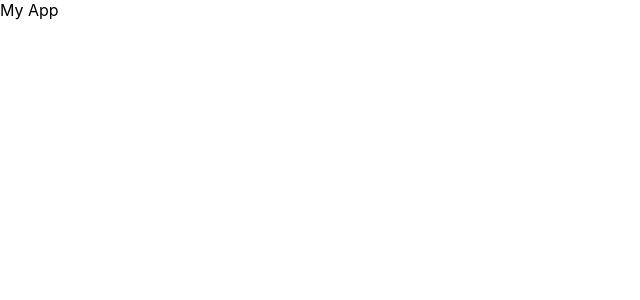
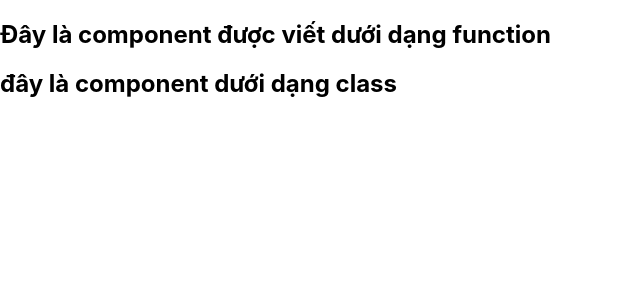
Before and after one commit to dinh2350/reactjsfe52, a React (Create React App) app: page / in a window 1280 px wide. Shown: the top 300 px of the page, without its empty margins (0-640 px from the left). Built offline with nearby package versions, Linux system fonts and the light colour scheme.

Commit message:
finish component

```diff
--- a/src/App.js
+++ b/src/App.js
@@ -1,9 +1,15 @@
 import React from "react";
 import logo from "./logo.svg";
 import "./App.css";
-
+import StateLessComponent from "./components/StateLessComponent";
+import StateFull, { StateFullComponent } from "./components/StateFullComponent";
 function App() {
-  return <div>My App</div>;
+  return (
+    <div>
+      <StateLessComponent />
+      <StateFull />
+    </div>
+  );
 }
 
 export default App;
--- /dev/null
+++ b/src/components/StateFullComponent.js
@@ -0,0 +1,13 @@
+import React, { Component } from "react";
+
+export class StateFullComponent extends Component {
+  render() {
+    return (
+      <div>
+        <h2>đây là component dưới dạng class</h2>
+      </div>
+    );
+  }
+}
+
+export default StateFullComponent;
--- /dev/null
+++ b/src/components/StateLessComponent.js
@@ -0,0 +1,11 @@
+import React from "react";
+
+function StateLessComponent() {
+  return (
+    <div>
+      <h2>Đây là component được viết dưới dạng function</h2>
+    </div>
+  );
+}
+
+export default StateLessComponent;
```
